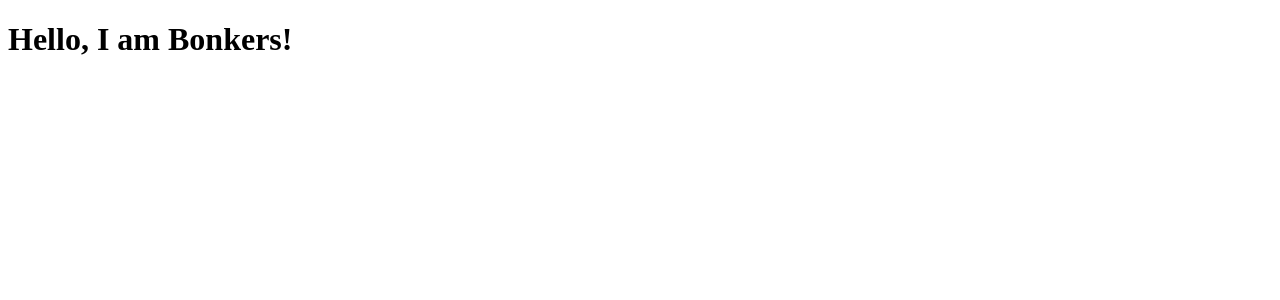
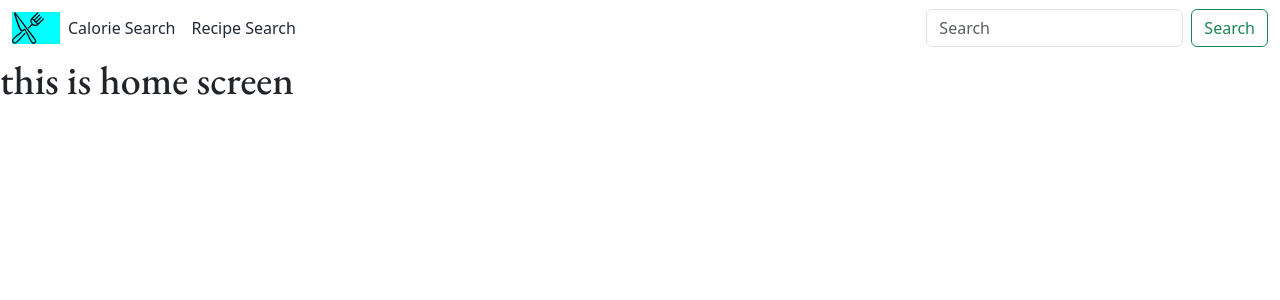
Before and after one commit to AntonMFedak/eathealthy, a Django app: page / in a window 1280 px wide. Shown: the top 300 px of the page. Run offline with Django 5.2, Linux system fonts and the light colour scheme; some libraries are stand-ins or nearby versions.

Commit message:
Home page and Templates

```diff
--- a/home/templates/home/index.html
+++ b/home/templates/home/index.html
@@ -1 +1,5 @@
 {% extends 'base.html' %}
+
+{% block content %}
+<h1>this is home screen</h1>
+{% endblock %}
--- a/main/settings.py
+++ b/main/settings.py
@@ -124,6 +124,10 @@ USE_TZ = True
 
 STATIC_URL = 'static/'
 
+STATICFILES_DIRS = [
+    os.path.join(BASE_DIR, 'static'),
+]
+
 # Default primary key field type
 # https://docs.djangoproject.com/en/5.2/ref/settings/#default-auto-field
 
--- /dev/null
+++ b/static/css/base.css
@@ -0,0 +1,39 @@
+@import url('https://fonts.googleapis.com/css2?family=EB+Garamond:wght@400;500;600&family=Roboto:wght@400;500&display=swap');
+
+/* Root Variables */
+:root {
+    /* Fonts */
+    --title: 'EB Garamond', serif;
+    --main-font: 'Roboto', sans-serif;
+
+    /* Colors */
+    --header-bg-color: #FFFFFF;
+    --body-bg-color: #E2FBE8;
+    --main-color: #5EC269;
+    --main-text-color: #212936;
+    --secondary-text-color: #4D5562;
+    --tertiary-text-color: #3C7E44;
+    --button-bg-inactive-color: #F3F4F6;
+    --nutrition-bg-color: #F2FDF5;
+}
+
+html, body {
+    height: 100%;
+}
+
+h1, h2, h3, h4, h5, h6 {
+    font-family: var(--title);
+}
+
+/* Header */
+.navbar {
+    background-color: var(--header-bg-color);
+}
+
+a.nav-link {
+    color: var(--main-text-color)
+}
+
+img.logo {
+    width: 2rem;
+}
--- a/templates/base.html
+++ b/templates/base.html
@@ -1,12 +1,29 @@
+{% load static %}
+
 <!DOCTYPE html>
 <html lang="en">
 <head>
     <meta charset="UTF-8">
     <meta http-equiv="X-UA-Compatible" content="IE=edge">
     <meta name="viewport" content="width=device-width, initial-scale=1.0">
-    <title>Document</title>
+    {% block extra_css %}
+    <link rel="stylesheet" href="https://cdnjs.cloudflare.com/ajax/libs/bootstrap/5.3.3/css/bootstrap.min.css" integrity="sha512-jnSuA4Ss2PkkikSOLtYs8BlYIeeIK1h99ty4YfvRPAlzr377vr3CXDb7sb7eEEBYjDtcYj+AjBH3FLv5uSJuXg==" crossorigin="anonymous" referrerpolicy="no-referrer" />
+    <link rel="stylesheet" href="{% static 'css/base.css' %}">
+    {% endblock %}
+    {% block onload_js %}
+    <script src="https://cdnjs.cloudflare.com/ajax/libs/bootstrap/5.3.3/js/bootstrap.min.js" integrity="sha512-ykZ1QQr0Jy/4ZkvKuqWn4iF3lqPZyij9iRv6sGqLRdTPkY69YX6+7wvVGmsdBbiIfN/8OdsI7HABjvEok6ZopQ==" crossorigin="anonymous" referrerpolicy="no-referrer"></script>
+    {% endblock %}
+    <title>EatHealthy - {% block title %}{% endblock %}</title>
 </head>
 <body>
-    <h1>Hello, I am Bonkers!</h1>
+    {% include 'includes/header.html' %}
+
+    <main>
+        {% block content %}
+        <!-- Content goes here -->
+          <h1>Hello, I am App in Developement!</h1>
+        {% endblock %}
+    </main>
+
 </body>
 </html>
--- /dev/null
+++ b/templates/includes/header.html
@@ -0,0 +1,38 @@
+{% load static %}
+
+<header>
+  <nav class="navbar navbar-expand-lg">
+    <div class="container-fluid">
+      <!-- Logo -->
+      <div style="background-color: aqua">
+        <a class="navbar-brand" href="{% url 'home' %}"
+          ><img
+            src="{% static 'images/crossed-knife-and-fork.svg' %}"
+            alt="Logo"
+            class="logo"
+        /></a>
+      </div>
+      <!-- Navigation Items -->
+      <div class="collapse navbar-collapse" id="navbarNav">
+        <ul class="navbar-nav me-auto">
+          <li class="nav-item">
+            <a class="nav-link" href="#">Calorie Search</a>
+          </li>
+          <li class="nav-item">
+            <a class="nav-link" href="#">Recipe Search</a>
+          </li>
+        </ul>
+        <!-- Form for search field -->
+        <form class="d-flex" role="search">
+          <input
+            class="form-control me-2"
+            type="search"
+            placeholder="Search"
+            aria-label="Search"
+          />
+          <button class="btn btn-outline-success" type="submit">Search</button>
+        </form>
+      </div>
+    </div>
+  </nav>
+</header>
```
Also changed, not shown: static/images/crossed-knife-and-fork.svg (added), static/images/knife-fork.svg (added), 1 other file.
